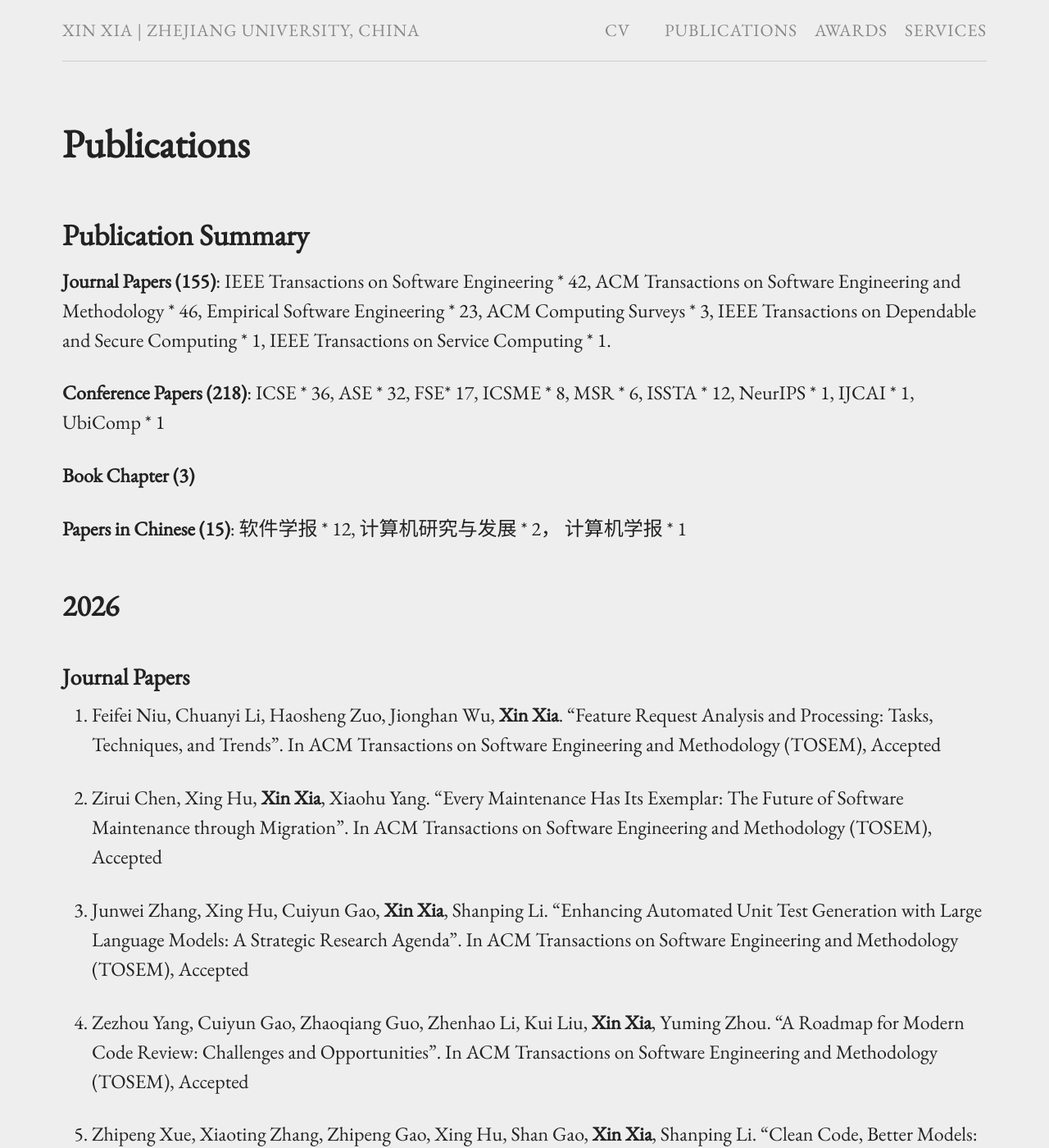
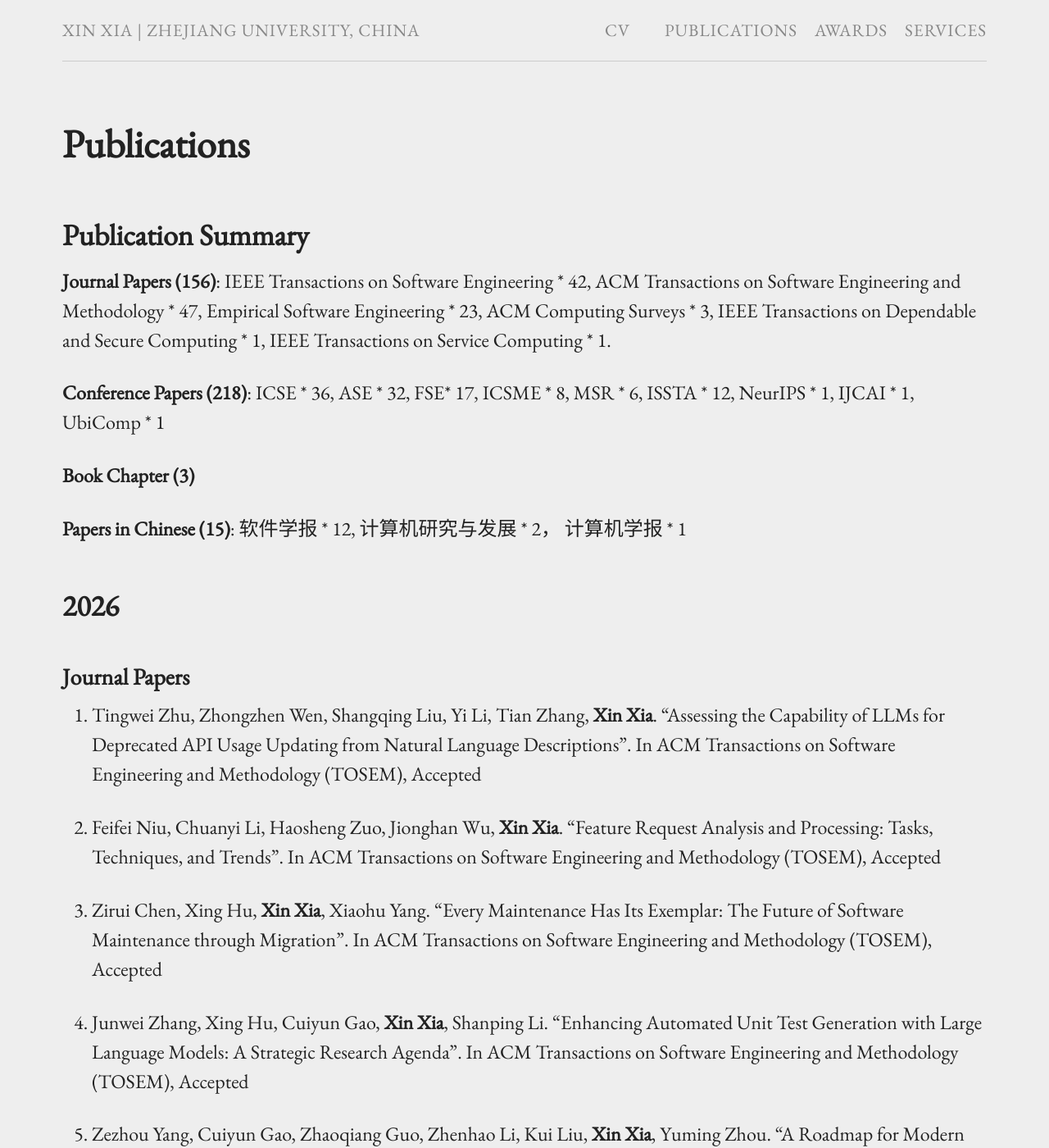
Before and after one commit to xin-xia/xin-xia.github.io, a Jekyll site: the page built from publication.md, in a window 1280 px wide and 1400 px high. Shown: the whole window at 82% size. Built offline with Jekyll 4.4.1, drawn with Linux system fonts in a browser that asks for light colours.

Commit message:
Update publication.md

```diff
--- a/publication.md
+++ b/publication.md
@@ -6,7 +6,7 @@ permalink: /publication/
 
 ## Publication Summary
 
-<strong>Journal Papers (155)</strong>: IEEE Transactions on Software Engineering * 42,  ACM Transactions on Software Engineering and Methodology * 46, Empirical Software Engineering * 23,  ACM Computing Surveys * 3, IEEE  Transactions on Dependable and Secure Computing * 1, IEEE Transactions on Service Computing * 1.
+<strong>Journal Papers (156)</strong>: IEEE Transactions on Software Engineering * 42,  ACM Transactions on Software Engineering and Methodology * 47, Empirical Software Engineering * 23,  ACM Computing Surveys * 3, IEEE  Transactions on Dependable and Secure Computing * 1, IEEE Transactions on Service Computing * 1.
 
 <strong>Conference Papers (218)</strong>: ICSE * 36, ASE * 32, FSE* 17, ICSME * 8, MSR * 6,  ISSTA * 12, NeurIPS * 1, IJCAI * 1, UbiComp * 1
 
@@ -18,6 +18,9 @@ permalink: /publication/
 ## 2026
 
 ### Journal Papers
+
+156. Tingwei Zhu, Zhongzhen Wen, Shangqing Liu, Yi Li, Tian Zhang, <strong>Xin Xia</strong>. "Assessing the Capability of LLMs for Deprecated API Usage Updating from Natural Language Descriptions". In ACM Transactions on Software Engineering and Methodology (TOSEM), Accepted <br />
+
 155. Feifei Niu, Chuanyi Li, Haosheng Zuo, Jionghan Wu, <strong>Xin Xia</strong>. "Feature Request Analysis and Processing: Tasks, Techniques, and Trends". In ACM Transactions on Software Engineering and Methodology (TOSEM), Accepted <br />
 
 154. Zirui Chen, Xing Hu, <strong>Xin Xia</strong>, Xiaohu Yang.  "Every Maintenance Has Its Exemplar: The Future of Software Maintenance through Migration". In ACM Transactions on Software Engineering and Methodology (TOSEM), Accepted <br />
```
